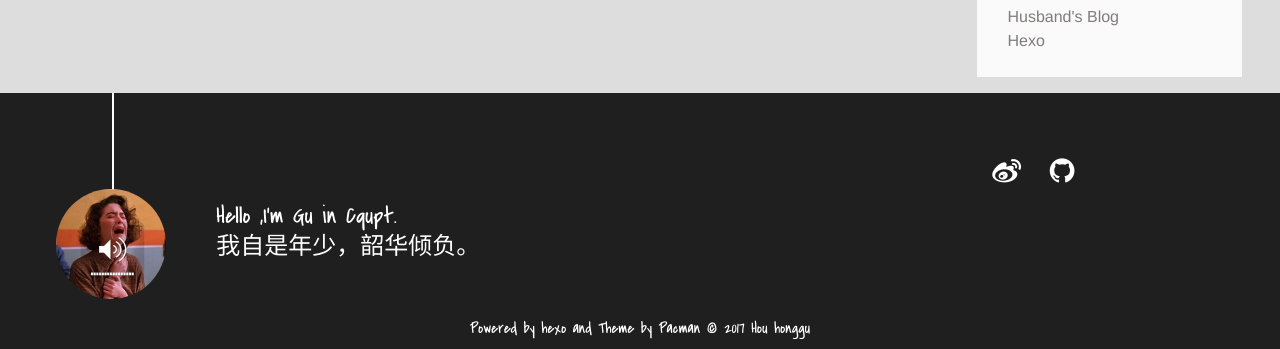
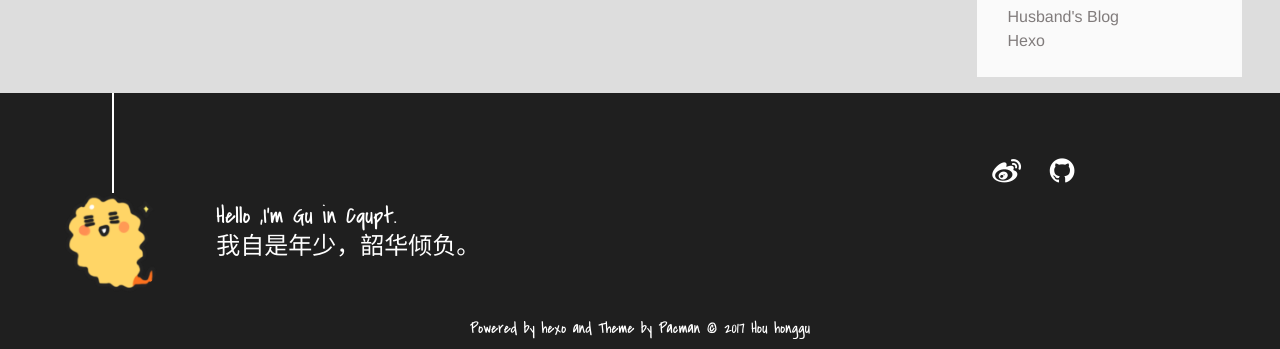
Before and after one commit to sweethhh/sweethhh.github.io, a plain HTML site: page index.html in a window 1280 px wide. Shown: the part 1194-1543 px from the top of the page. Drawn offline with Linux system fonts and the light colour scheme.

Commit message:
Site updated: 2017-03-14 15:48:41

```diff
--- a/css/style.css
+++ b/css/style.css
@@ -1755,7 +1755,7 @@ footer {
   width: 6.875em;
   height: 6.875em;
   margin: 0 auto;
-  background: no-repeat url("/img/author.jpg") left top;
+  background: no-repeat url("/img/27.png") left top;
   -webkit-background-size: 6.875em 6.875em;
   -moz-background-size: 6.875em 6.875em;
   background-size: 6.875em 6.875em;
```
